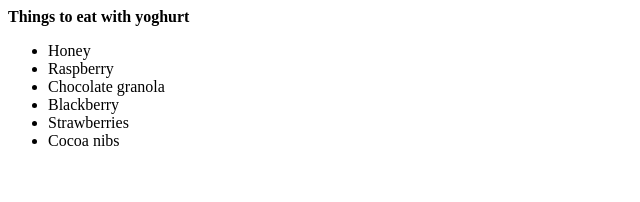
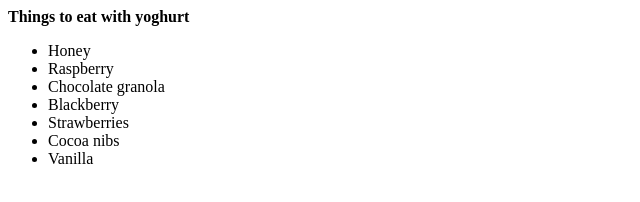
Before and after one commit to zuazor/code-first-intuit, a plain HTML site: page index.html in a window 1280 px wide. Shown: the full height of the page, 0-640 px from the left. Drawn offline with Linux system fonts and the light colour scheme.

Commit message:
Added Vanilla

```diff
--- a/index.html
+++ b/index.html
@@ -6,4 +6,5 @@
   <li>Blackberry</li>
   <li>Strawberries</li>
   <li>Cocoa nibs</li>
+  <li>Vanilla</li>
 </ul>
```
